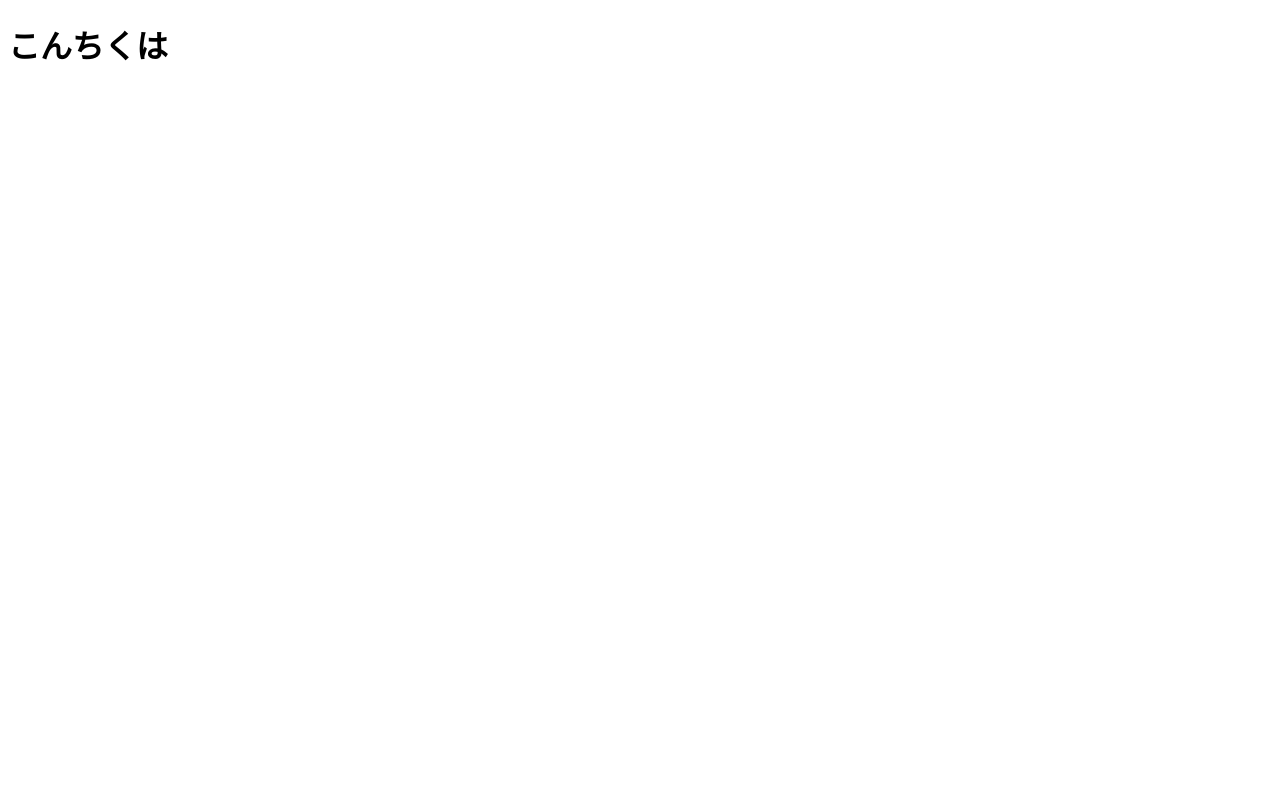
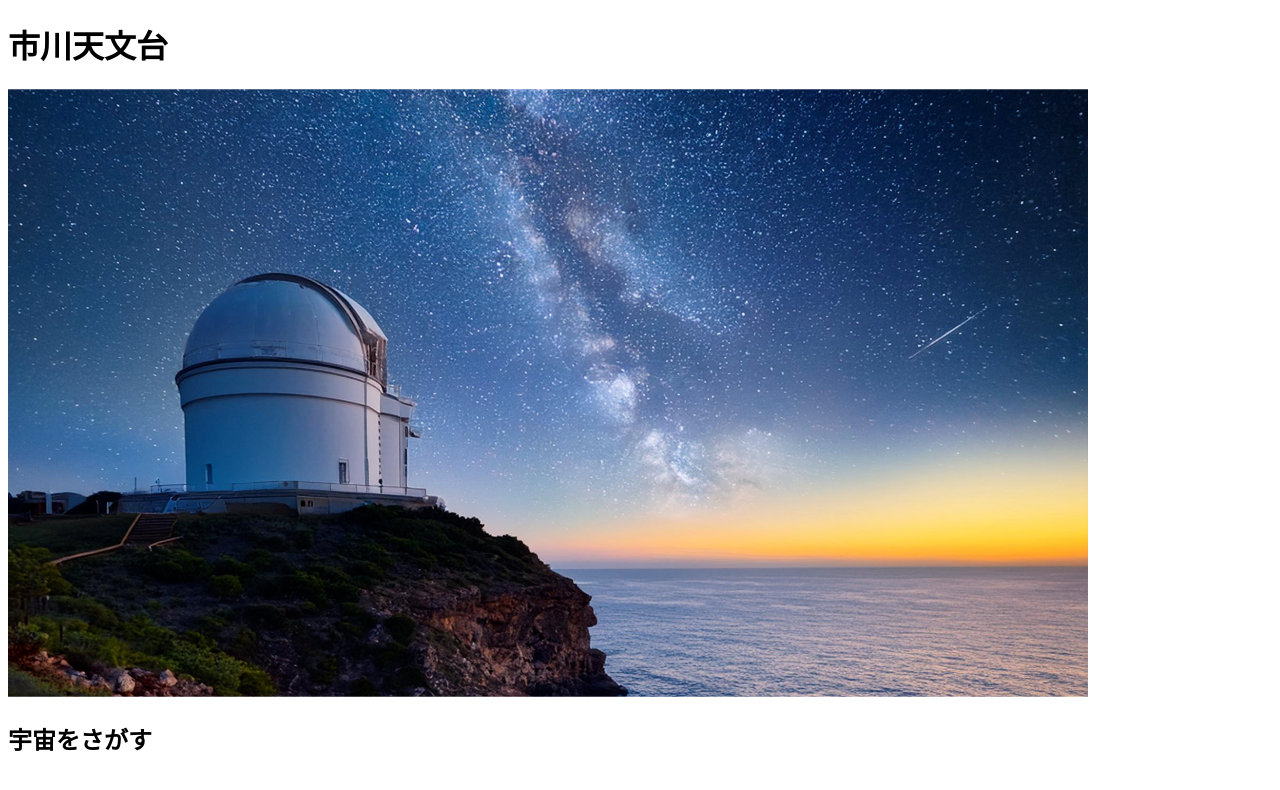
Before and after one commit to ick2322014/prg20241118, a plain HTML site: page index.html in a window 1280 px wide. Drawn offline with Linux system fonts and the light colour scheme.

Commit message:
1126_update1

```diff
--- a/index.html
+++ b/index.html
@@ -2,10 +2,12 @@
 <hyml lanng="ja">
     <head>
         <meta charset="UTF-8">
-        <title>プログラミング技術</title>
+        <title>市川天文台-ichiten-</title>
     </head>
 
     <body>
-        <h1>こんちくは</h1>
+        <h1>市川天文台</h1>
+        <img src="main_pic.png" alt="市川天文台の写真" />
+        <h2>宇宙をさがす</h2>
     </body>
 </hyml>
```
